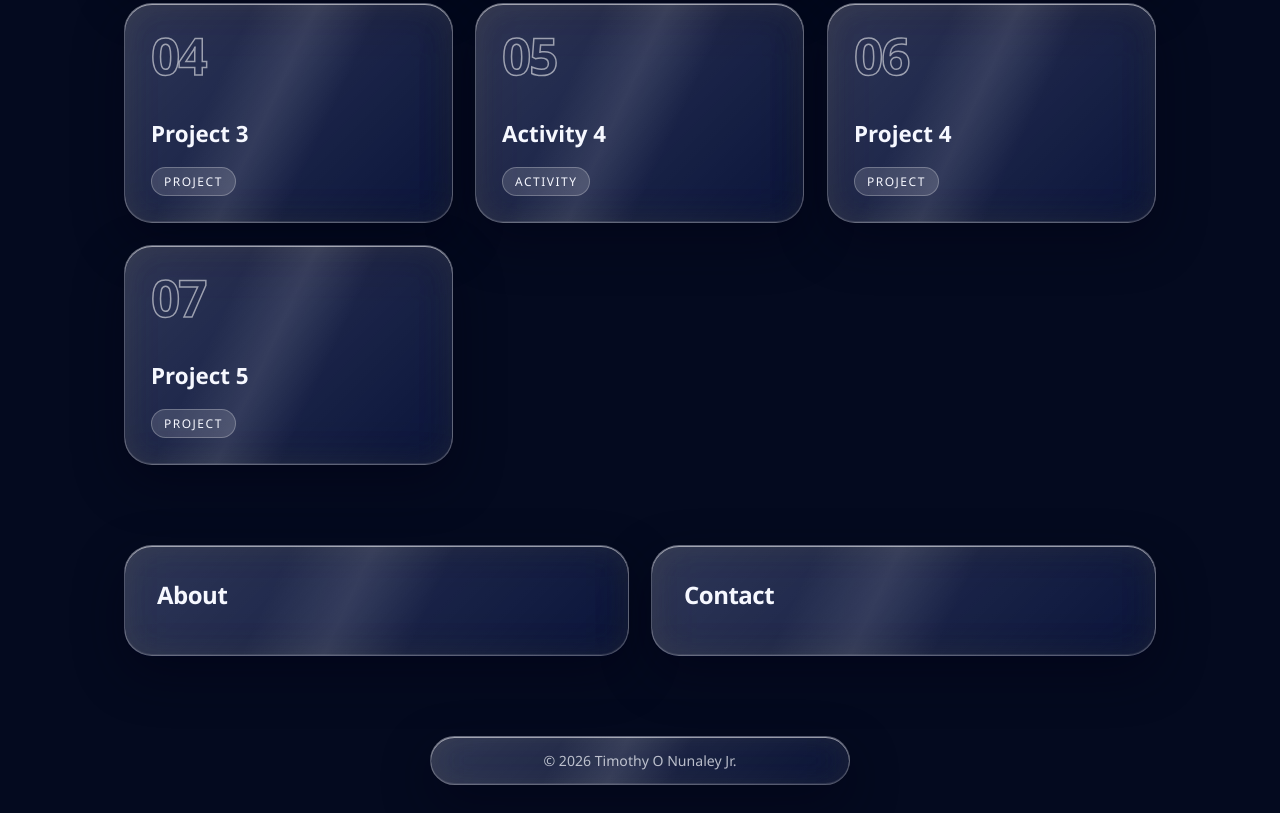
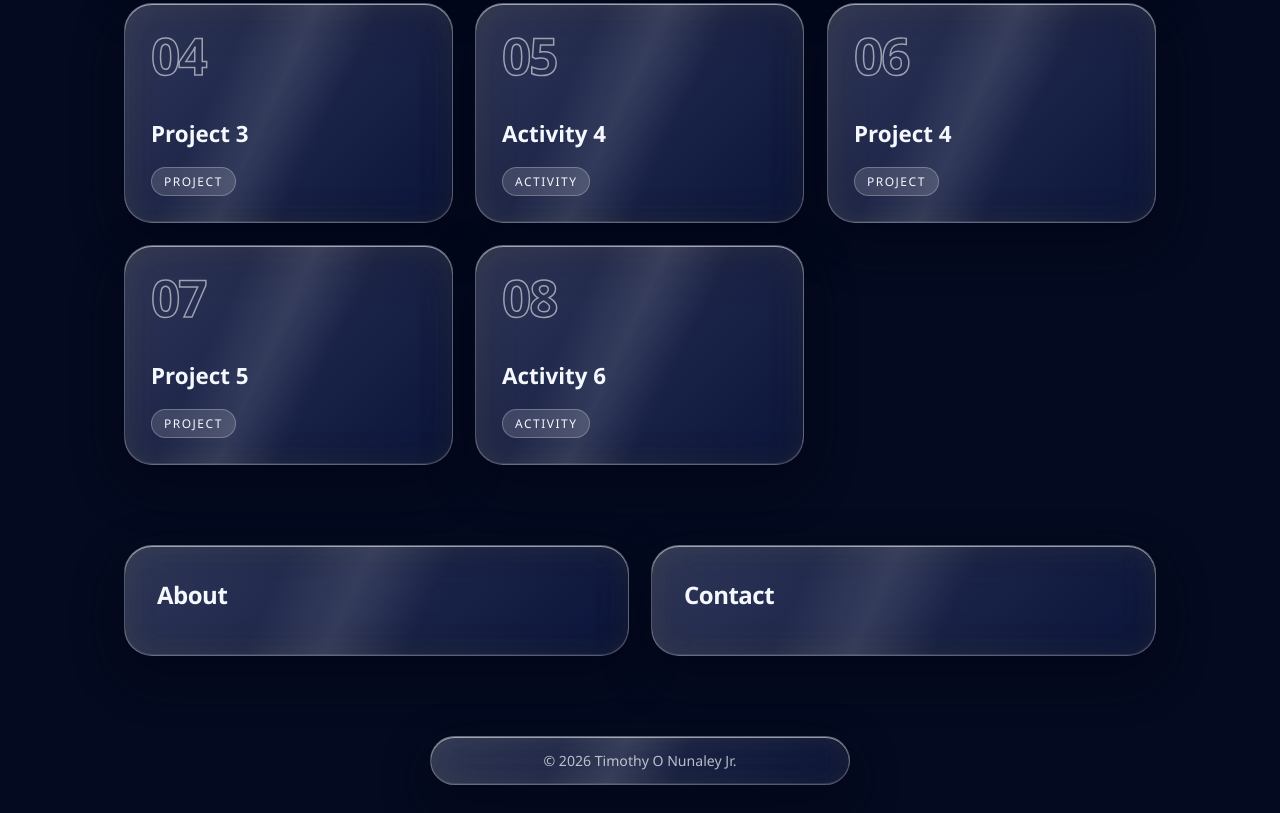
Before and after one commit to tonunale/tonunale.github.io, a plain HTML site: page index.html in a window 1280 px wide. Shown: the part 1195-2008 px from the top of the page. Drawn offline with Linux system fonts and the light colour scheme.

Commit message:
Update index.html

```diff
--- a/index.html
+++ b/index.html
@@ -81,6 +81,11 @@
                     <h3>Project 5</h3>
                     <span class="tag">Project</span>
                 </a></li>
+                <li><a class="glass card" href="8/index.html">
+                    <span class="num">08</span>
+                    <h3>Activity 6</h3>
+                    <span class="tag">Activity</span>
+                </a></li>
             </ul>
         </section>
 
```
